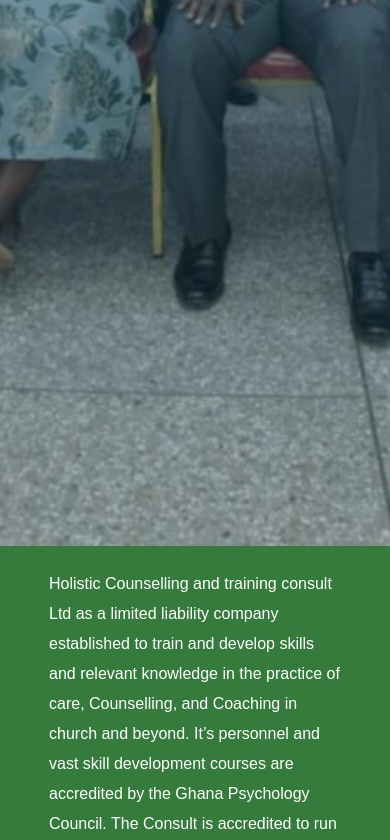
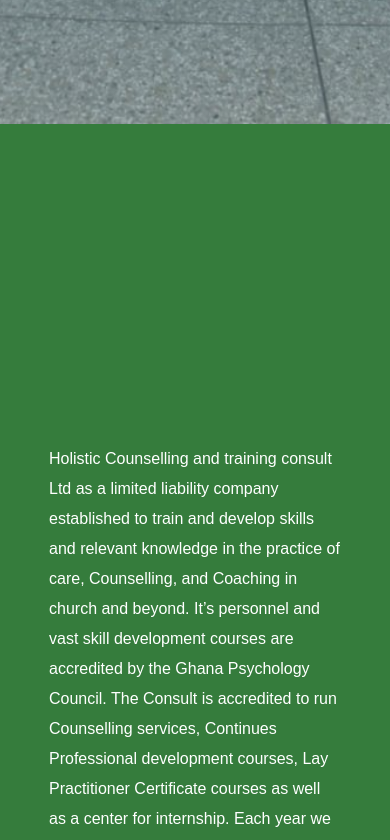
Before and after one commit to TahiruMustapha/Holistic__Consult, a React (Create React App) app: page /about in a window 390 px wide. Shown: the part 720-1560 px from the top of the page. Built offline with nearby package versions, Linux system fonts and the light colour scheme.

Commit message:
Made new changes on responsive

```diff
--- a/src/components/About/About.css
+++ b/src/components/About/About.css
@@ -178,9 +178,13 @@
         }
 
 }
+
 @media(max-width:650px){
+    .about-text-info{
+        height: 160vh;
+        margin-bottom: 50px;
+    }
     .about-bg{
-        height: 150vh;
         display: flex;
         align-items: center;
     justify-content: center;
@@ -190,20 +194,18 @@
         align-items: center;
         flex-direction: column;
         justify-content: center;
-        height: fit-content;
+
         width: 100%;
         padding-top: 50px;
-        padding-bottom: 80px;
-        /* background-color: red; */
+        padding-bottom: 90px;
     }
     .about-details{
 
          width: 80%;
-         /* background-color: red; */
+         margin-top: 150px;
          margin-bottom: 30px;
      }
      .speech-img{
-        /* height: 500px; */
         width: 80%;
     }
     .speech-img img{
@@ -212,14 +214,20 @@
     .different{
         display: flex;
         flex-direction: column;
-        height: fit-content;
+        height: 100vh;
         align-items: center;
         justify-content: center;
         width: 100%;
         padding-top: 20px;
+        /* background-color: red; */
+
     }
     .different img{
         width: 80%;
+        margin-bottom: 30px;
+    }
+    .degrees{
+        padding: 10px;
     }
     .different-details{
         width: 80%;
@@ -235,16 +243,20 @@
     }
     .ui-ux{
         display: flex;
-        align-items: center;flex-direction: column;
+        align-items: center;
+        flex-direction: column;
         height: fit-content;
         width: 100%;
+        /* background-color: green; */
+        margin-top: 56rem;
+
+
     }
     .ui-ux img{
         width: 80%;
         margin-top: 10px;
     }.gallery{
         height: fit-content;
-        /* width: 100%; */
     }
     .gallery2{
 
@@ -271,7 +283,6 @@
     .gallery3 img{
         margin-top: 20px;
         width: 80%;
-        /* height: 450px; */
         margin-left: auto;
         margin-right: auto;
 
@@ -279,40 +290,66 @@
 }
 @media(max-width:450px){
     .about-bg{
-
+     height: 100vh;
+     display: flex;
+     align-items: center;
+     justify-content: center;
     }
     .about-info{
         display: flex;
         align-items: center;
         flex-direction: column;
         justify-content: center;
-        height:60rem;
+        height:100rem;
         width: 100%;
-
-        /* background-color: red; */
-
+        /* background-color: orangered; */
     }
     .about-details{
-     /* background-color: red; */
     }
     .about-details p{
         font-size: 1rem;
         line-height: 30px;
     }
     .speech-img img{
-        height: max-content;
+        width: 100%;
+        height: min-content;
+        object-fit: cover;
     }
     .different-details p{
         font-size: 1rem;
         line-height: 30px;
     }
+    .different{
+        display: flex;
+        flex-direction: column;
+        height: 120vh;
+        align-items: center;
+        justify-content: center;
+        width: 100%;
+        padding-top: 20px;
+        /* background-color: red; */
+       padding-top: 20px;
+    }
+    .degrees{
+        padding: 10px;
+        /* background-color: yellow; */
+    }
+    .about-text-info{
+
+    }
     .different img{
         height: max-content;
     }
     .ui-ux{
-        width: inherit;
-        overflow: hidden;
-        text-align: center;
+        display: flex;
+        align-items: center;
+        flex-direction: column;
+        height: fit-content;
+        width: 100%;
+        /* background-color: green; */
+        margin-top: 75rem;
+
+
     }
     .ui-ux img{
         margin-left:-20px;
--- a/src/components/About/About.jsx
+++ b/src/components/About/About.jsx
@@ -17,6 +17,7 @@
         <h3>   About Us</h3>
      <p>Know more about holistic</p>
        </div>
+       <div className="about-text-info">
        <div className='about-info'>
            <div className='about-details'>
             <p>
@@ -58,6 +59,8 @@
               individuals with rich experiences in related fields of study.</p>
            </div>
        </div>
+       </div>
+
        <div className='ui-ux'>
             <img src={img3} alt='banner'/>
             <img src={img4} alt='banner'/>
--- a/src/components/Home/Home.css
+++ b/src/components/Home/Home.css
@@ -65,9 +65,7 @@
     }
 }
 @media(max-width:650px){
-    .main-home{
-        height: 150px;
-    }
+
     #home-btn{
         font-size: 1rem;
         font-weight: 300;
--- a/src/components/TopNav/TopNav.jsx
+++ b/src/components/TopNav/TopNav.jsx
@@ -11,7 +11,7 @@
       <ul>
         <li>
             <FaPhone className='nav-icons'/>
-            <p> 0244598994 / 0243531411</p>
+            <p> 0244598994 / 0243531413</p>
         </li>
         <li>
             <FaGlobe className='nav-icons'/>
--- a/src/components/appointment/Appointment.css
+++ b/src/components/appointment/Appointment.css
@@ -8,7 +8,7 @@
     align-items: center;
     justify-content: center;
     position: absolute;
-    top: 30%;
+    top: 25%;
     left: 0;
     right: 0;
     position: fixed;
```
